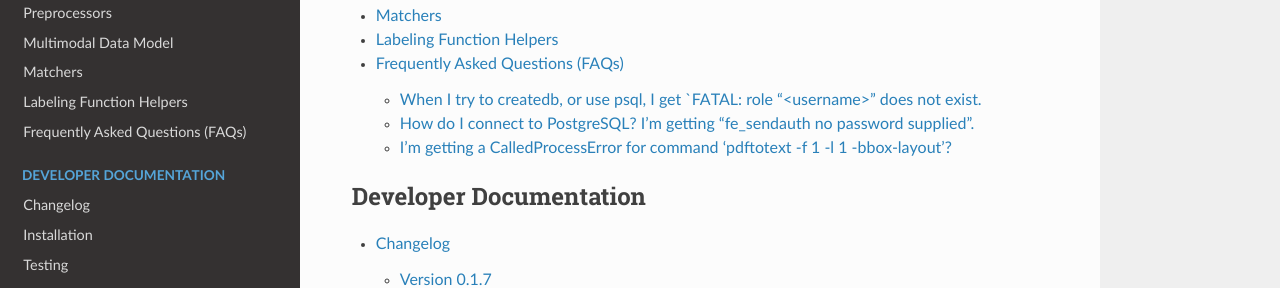
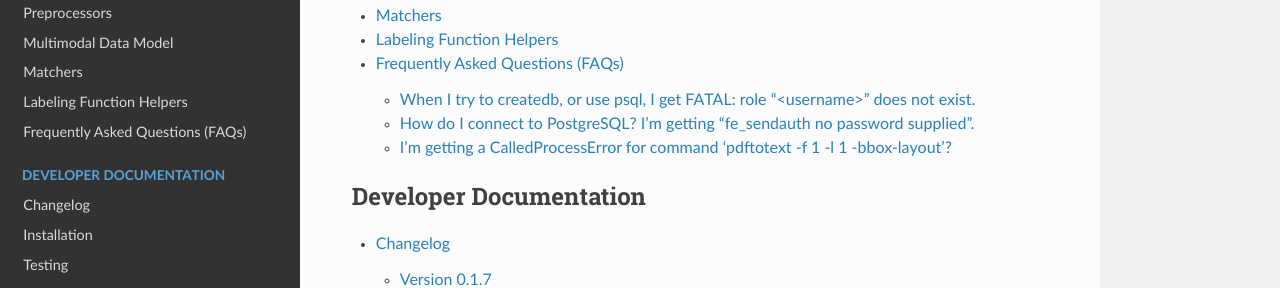
Before and after one commit to HazyResearch/fonduer, a Sphinx documentation site: the page built from docs/index.rst, in a window 1280 px wide and 900 px high, scrolled down 348 px. Shown: the part 168-456 px from the top of the window. Built offline with Sphinx 7.4.7 and the Read the Docs theme 2.0.0, drawn with Linux system fonts in a browser that asks for light colours.

Commit message:
Fix typo

```diff
--- a/docs/user/faqs.rst
+++ b/docs/user/faqs.rst
@@ -6,7 +6,7 @@ run into anything not covered in this section, feel free to open an Issue_.
 
 .. _Issue: https://github.com/hazyresearch/fonduer/issues
 
-When I try to createdb, or use psql, I get `FATAL: role "<username>" does not exist.
+When I try to createdb, or use psql, I get FATAL: role "<username>" does not exist.
 --------------------------------------------------------------------------------
 If you just installed PostgreSQL, you probably need to add users. You will need
 sudo privileges to do this.
```
